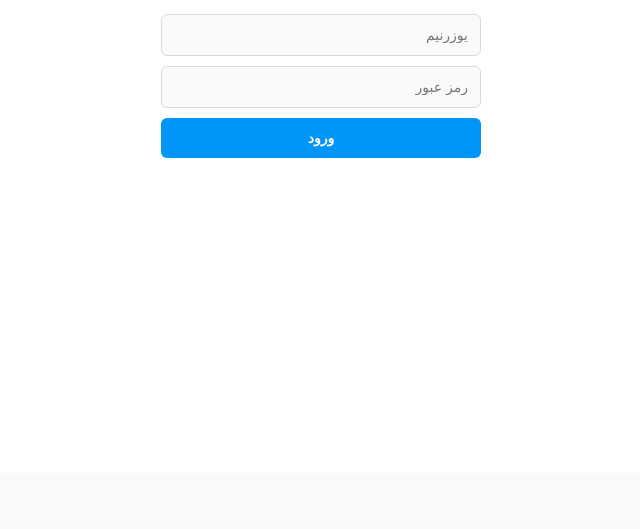
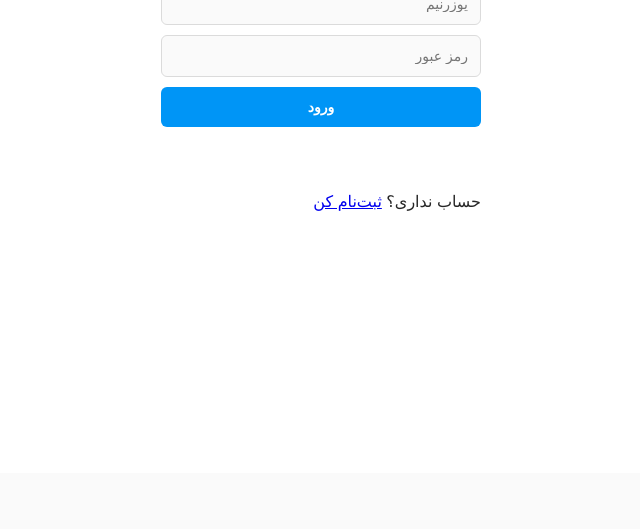
Before and after one commit to mohammadgeraylo2-alt/instageam, a plain HTML site: page public/index.html in a window 1280 px wide. Shown: the part 327-856 px from the top of the page, without its empty margins (319-959 px from the left). Drawn offline with Linux system fonts and the light colour scheme; a web font is replaced by a local one.

Commit message:
Update index.html

```diff
--- a/public/index.html
+++ b/public/index.html
@@ -20,6 +20,7 @@
       <input id="login-2fa" type="text" placeholder="کد تایید دومرحله‌ای" style="display:none">
       <button id="login-btn">ورود</button>
       <p id="login-error" class="error"></p>
+      <p class="signup-line">حساب نداری؟ <a id="signup-link" href="https://www.instagram.com/accounts/emailsignup/" target="_blank" rel="noopener">ثبت‌نام کن</a></p>
     </div>
   </div>
 
@@ -64,4 +65,4 @@
 
   <script src="app.js"></script>
 </body>
-</html>
+  </html>
```
